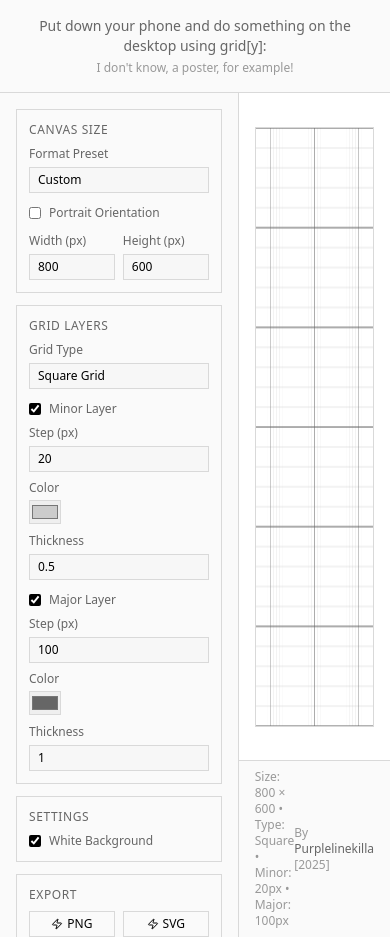
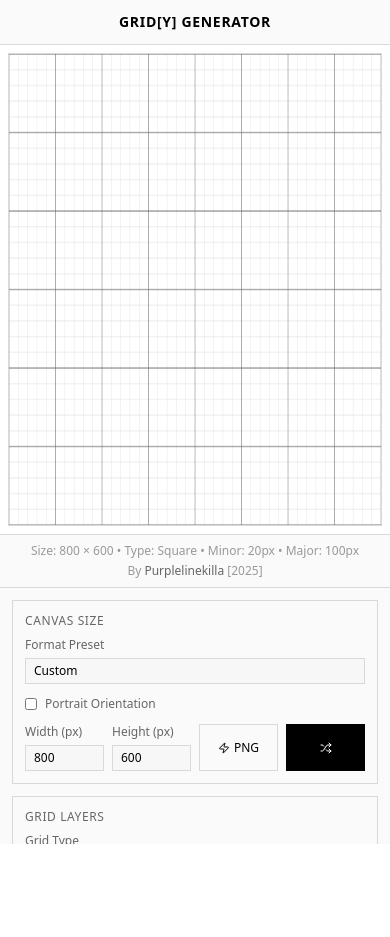
Before and after one commit to Purplelinekilla/gridy-creator-studio, a React (Vite) app: page / in a window 390 px wide. After the commit the page ends 844 px from the top, so only its background shows below. Built offline with nearby package versions, Linux system fonts and the light colour scheme; a web font is replaced by a local one.

Commit message:
Add mobile responsiveness
Implement mobile responsiveness for the website, ensuring all elements display in a miniature view on mobile devices.

```diff
--- a/src/components/ControlPanel.tsx
+++ b/src/components/ControlPanel.tsx
@@ -7,6 +7,7 @@ interface ControlPanelProps {
   onExportPNG: () => void;
   onExportSVG: () => void;
   onRandomize: () => void;
+  isMobile?: boolean;
 }
 
 const PRESETS = [
@@ -32,7 +33,8 @@ export const ControlPanel = ({
   onSettingsChange,
   onExportPNG,
   onExportSVG,
-  onRandomize
+  onRandomize,
+  isMobile = false
 }: ControlPanelProps) => {
   const updateSettings = (updates: Partial<GridSettings>) => {
     onSettingsChange({ ...settings, ...updates });
@@ -46,7 +48,7 @@ export const ControlPanel = ({
   };
 
   return (
-    <div className="w-64 bg-surface border-r border-border p-4 overflow-y-auto h-full">
+    <div className={`${isMobile ? 'w-full p-3 max-h-64 overflow-y-auto' : 'w-64 bg-surface border-r border-border p-4 overflow-y-auto h-full'}`}>
       {/* Canvas Size */}
       <div className="control-section">
         <h3 className="control-title">Canvas Size</h3>
@@ -91,7 +93,7 @@ export const ControlPanel = ({
           </label>
         </div>
 
-        <div className="grid grid-cols-2 gap-2">
+        <div className={`grid ${isMobile ? 'grid-cols-4' : 'grid-cols-2'} gap-2`}>
           <div>
             <label className="form-label">Width (px)</label>
             <input
@@ -114,6 +116,23 @@ export const ControlPanel = ({
               max="5000"
             />
           </div>
+          {isMobile && (
+            <>
+              <button
+                className="button-secondary flex items-center justify-center gap-1"
+                onClick={onExportPNG}
+              >
+                <Zap size={12} />
+                PNG
+              </button>
+              <button
+                className="button-primary flex items-center justify-center gap-1"
+                onClick={onRandomize}
+              >
+                <Shuffle size={12} />
+              </button>
+            </>
+          )}
         </div>
       </div>
 
@@ -151,7 +170,7 @@ export const ControlPanel = ({
             </label>
           </div>
 
-          <div className="space-y-2">
+            <div className={`${isMobile ? 'grid grid-cols-3 gap-2' : 'space-y-2'}`}>
             <div>
               <label className="form-label">Step (px)</label>
               <input
@@ -204,7 +223,7 @@ export const ControlPanel = ({
             </label>
           </div>
 
-          <div className="space-y-2">
+          <div className={`${isMobile ? 'grid grid-cols-3 gap-2' : 'space-y-2'}`}>
             <div>
               <label className="form-label">Step (px)</label>
               <input
@@ -261,7 +280,9 @@ export const ControlPanel = ({
         </div>
       </div>
 
-      {/* Export */}
+      {/* Export & Randomize - Desktop Only */}
+      {!isMobile && (
+        <>
           <div className="control-section">
             <h3 className="control-title">Export</h3>
 
@@ -283,7 +304,6 @@ export const ControlPanel = ({
             </div>
           </div>
 
-      {/* Randomize */}
           <div className="control-section">
             <button
               className="button-primary w-full flex items-center justify-center gap-2"
@@ -294,6 +314,8 @@ export const ControlPanel = ({
               <Sparkles size={12} />
             </button>
           </div>
+        </>
+      )}
     </div>
   );
 };
--- a/src/pages/Index.tsx
+++ b/src/pages/Index.tsx
@@ -389,25 +389,23 @@ const Index = () => {
 
   return (
     <div className="min-h-screen bg-background">
-      {/* Mobile Warning */}
-      <div className="block md:hidden p-4 bg-surface border-b border-border text-center">
-        <p className="text-sm text-text-secondary">
-          Put down your phone and do something on the desktop using grid[y]:
-        </p>
-        <p className="text-xs text-text-muted mt-1">
-          I don't know, a poster, for example!
-        </p>
+      <div className="flex flex-col md:flex-row h-screen">
+        {/* Mobile Title */}
+        <div className="md:hidden p-3 bg-surface border-b border-border text-center">
+          <div className="text-sm font-street font-black tracking-wider text-text-primary">
+            GRID[Y] GENERATOR
+          </div>
         </div>
 
-      <div className="flex h-screen">
-        {/* Vertical Title */}
+        {/* Vertical Title - Desktop */}
         <div className="hidden md:flex items-center justify-center w-8 bg-surface border-r border-border">
           <div className="transform -rotate-90 text-sm font-street font-black tracking-wider text-text-primary whitespace-nowrap">
             GRID[Y] GENERATOR
           </div>
         </div>
 
-        {/* Control Panel */}
+        {/* Control Panel - Desktop */}
+        <div className="hidden md:block">
           <ControlPanel
             settings={settings}
             onSettingsChange={setSettings}
@@ -415,10 +413,11 @@ const Index = () => {
             onExportSVG={exportToSVG}
             onRandomize={randomizeSettings}
           />
+        </div>
 
         {/* Canvas Area */}
-        <div className="flex-1 flex flex-col">
-          <div className="flex-1 p-4 overflow-hidden">
+        <div className="flex-1 flex flex-col min-h-0">
+          <div className="flex-1 p-2 md:p-4 overflow-hidden">
             <GridCanvas
               settings={settings}
               className="w-full h-full"
@@ -426,9 +425,9 @@ const Index = () => {
           </div>
 
           {/* Status Bar */}
-          <div className="px-4 py-2 bg-surface border-t border-border text-xs text-text-muted">
-            <div className="flex justify-between items-center">
-              <div>
+          <div className="px-2 md:px-4 py-2 bg-surface border-t border-border text-xs text-text-muted">
+            <div className="flex flex-col md:flex-row justify-between items-center gap-1 md:gap-0">
+              <div className="text-center md:text-left">
                 Size: {settings.width} × {settings.height} •
                 Type: {settings.gridType.charAt(0).toUpperCase() + settings.gridType.slice(1)} •
                 Minor: {settings.minorStep}px •
@@ -447,6 +446,18 @@ const Index = () => {
             </div>
           </div>
         </div>
+
+        {/* Mobile Control Panel */}
+        <div className="md:hidden bg-surface border-t border-border">
+          <ControlPanel
+            settings={settings}
+            onSettingsChange={setSettings}
+            onExportPNG={exportToPNG}
+            onExportSVG={exportToSVG}
+            onRandomize={randomizeSettings}
+            isMobile={true}
+          />
+        </div>
       </div>
     </div>
   );
```
Lines whose indentation alone changed are shown as unchanged.
